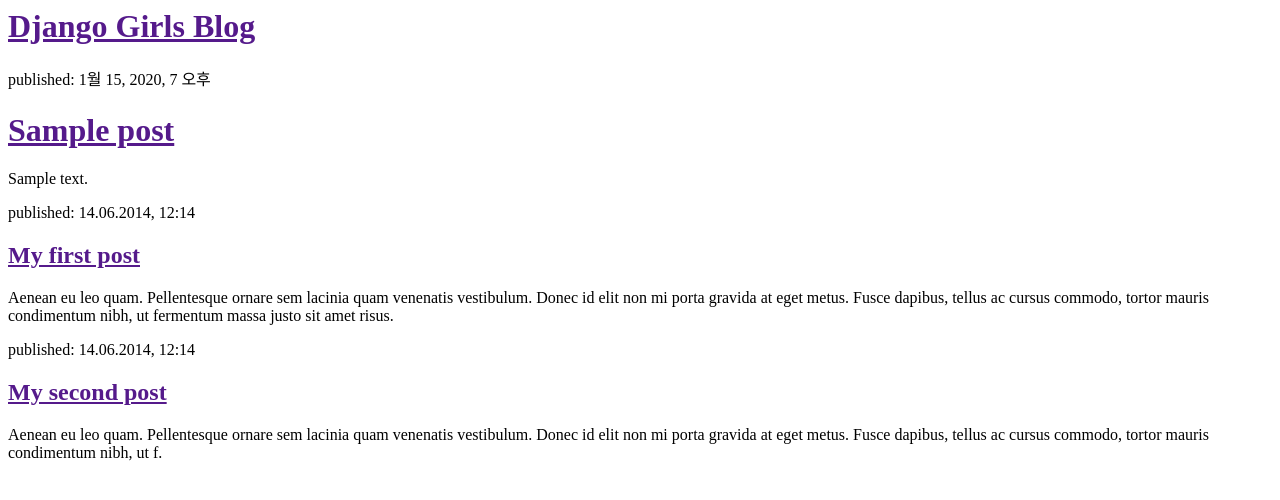
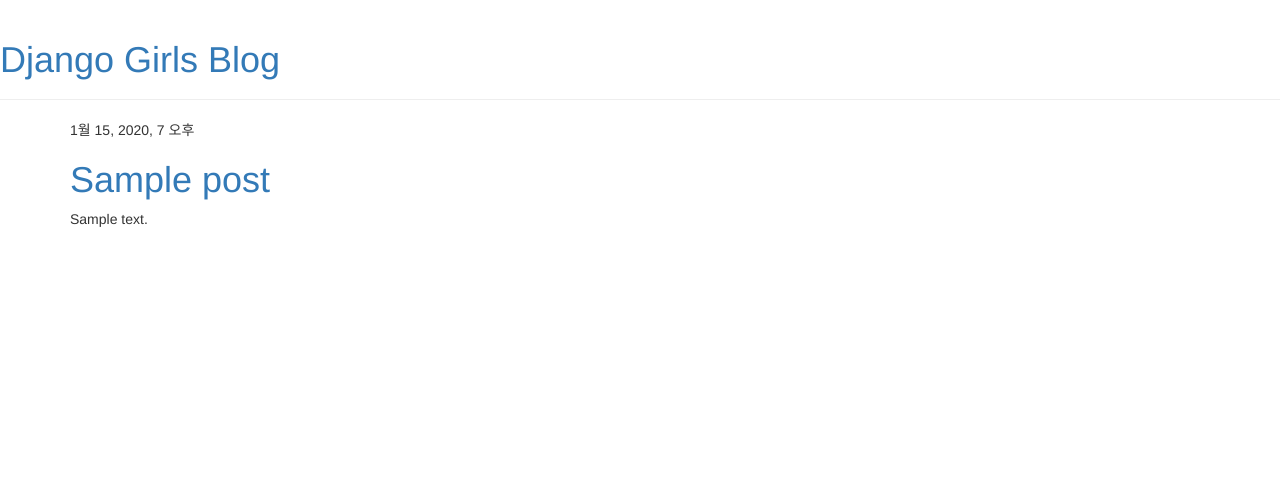
Before and after one commit to YeongBean/my-first-blog, a Django app: template blog/templates/blog/post_list.html in a window 1280 px wide. Shown: the top 500 px of the page. Run offline with Django 3.2, Linux system fonts and the light colour scheme; the template is opened without the code that fills it: values that come from a table or form of the project are taken from there, others are empty; tables that the repository leaves empty hold one stand-in row (values such as "Sample post"); some libraries are stand-ins or nearby versions.

Commit message:
base  update

```diff
--- /dev/null
+++ b/blog/templates/blog/base.html
@@ -0,0 +1,25 @@
+{% load static %}
+<html>
+    <head>
+        <title>Django Girls blog</title>
+        <link rel="stylesheet" href="//maxcdn.bootstrapcdn.com/bootstrap/3.2.0/css/bootstrap.min.css">
+        <link rel="stylesheet" href="//maxcdn.bootstrapcdn.com/bootstrap/3.2.0/css/bootstrap-theme.min.css">
+        <link href='//fonts.googleapis.com/css?family=Lobster&subset=latin,latin-ext' rel='stylesheet' type='text/css'>
+        <link rel="stylesheet" href="{% static 'css/blog.css' %}">
+    </head>
+    <body>
+        <body>
+            <div class="page-header">
+                <h1><a href="/">Django Girls Blog</a></h1>
+            </div>
+            <div class="content container">
+                <div class="row">
+                    <div class="col-md-8">
+                    {% block content %}
+                    {% endblock %}
+                    </div>
+                </div>
+            </div>
+        </body>
+    </body>
+</html>
--- a/blog/templates/blog/post_list.html
+++ b/blog/templates/blog/post_list.html
@@ -1,30 +1,13 @@
-<html>
-    <head>
-        <title>Django Girls blog</title>
-    </head>
-    <body>
-        <div>
-            <h1><a href="">Django Girls Blog</a></h1>
-        </div>
+{% extends 'blog/base.html' %}
 
-        {% for post in posts %}
-        <div>
-            <p>published: {{ post.published_date }}</p>
-                <h1><a href="">{{ post.title }}</a></h1>
+{% block content %}
+    {% for post in posts %}
+        <div class="post">
+            <div class="date">
+                {{ post.published_date }}
+            </div>
+            <h1><a href="">{{ post.title }}</a></h1>
             <p>{{ post.text|linebreaksbr }}</p>
         </div>
-        {% endfor %}
-
-        <div>
-            <p>published: 14.06.2014, 12:14</p>
-            <h2><a href="">My first post</a></h2>
-            <p>Aenean eu leo quam. Pellentesque ornare sem lacinia quam venenatis vestibulum. Donec id elit non mi porta gravida at eget metus. Fusce dapibus, tellus ac cursus commodo, tortor mauris condimentum nibh, ut fermentum massa justo sit amet risus.</p>
-        </div>
-
-        <div>
-            <p>published: 14.06.2014, 12:14</p>
-            <h2><a href="">My second post</a></h2>
-            <p>Aenean eu leo quam. Pellentesque ornare sem lacinia quam venenatis vestibulum. Donec id elit non mi porta gravida at eget metus. Fusce dapibus, tellus ac cursus commodo, tortor mauris condimentum nibh, ut f.</p>
-        </div>
-    </body>
-</html>
+    {% endfor %}
+{% endblock %}
```
